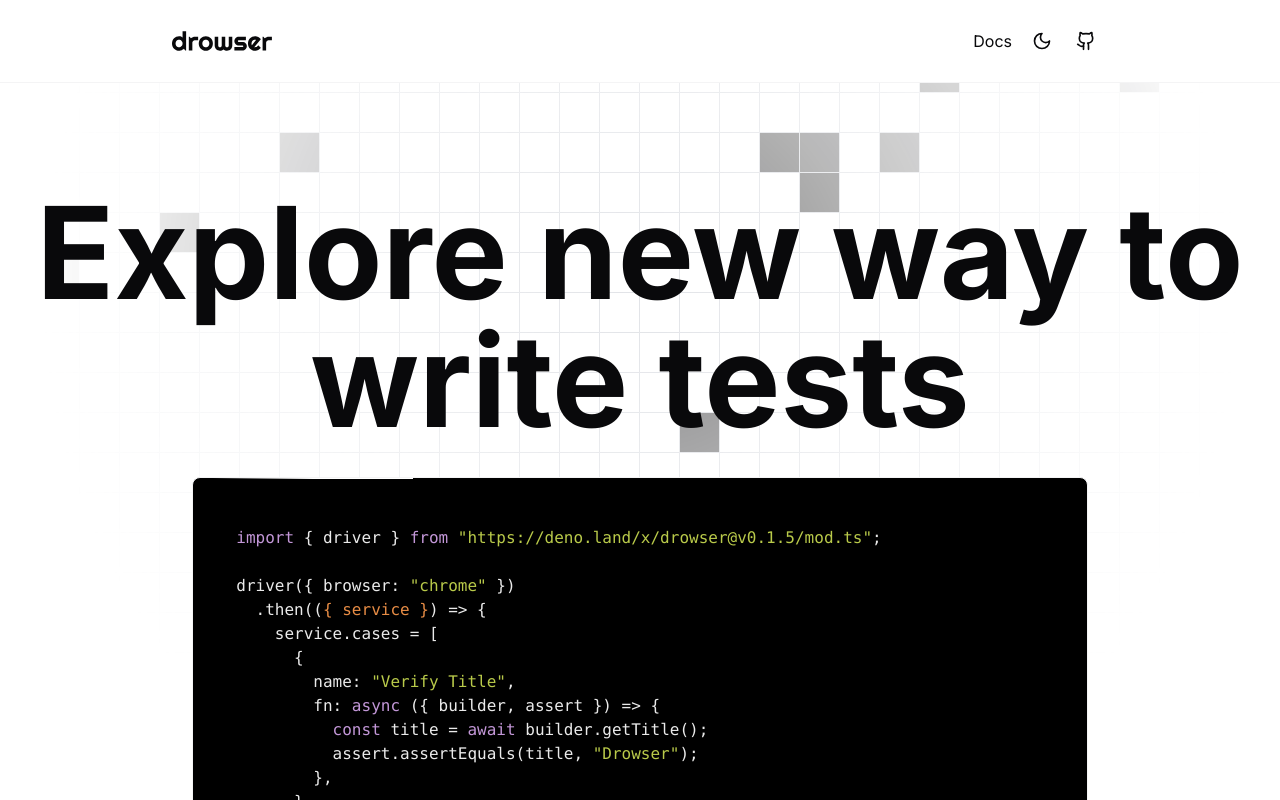
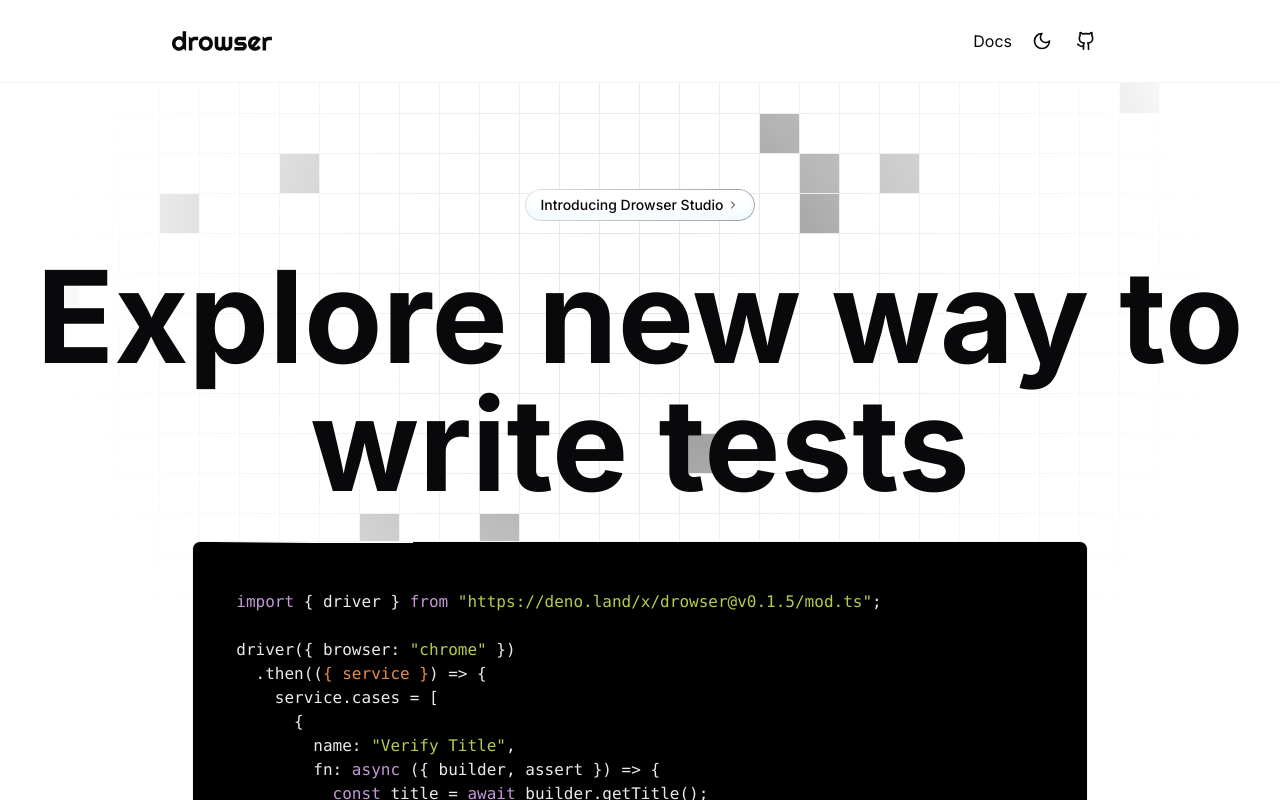
Before and after one commit to kinotio/drowser-site, a Next.js app: page / in a window 1280 px wide. Shown: the top 800 px of the page. Built offline with nearby package versions, Linux system fonts and the light colour scheme.

Commit message:
feat: add badge to introduce drowser studio in hero

```diff
--- a/components/layout/sections/hero.tsx
+++ b/components/layout/sections/hero.tsx
@@ -8,46 +8,52 @@
 import AnimatedGridPattern from '@/components/magicui/animated-grid-pattern'
 import { BorderBeam } from '@/components/magicui/border-beam'
 import BlurFade from '@/components/magicui/blur-fade'
+import AnimatedGradientText from '@/components/magicui/animated-gradient-text'
 
 import { cn } from '@/lib/utils'
 
 export const HeroSection = () => {
   return (
-    <section className="w-full relative">
-      <div className="container relative z-10 grid place-items-center lg:max-w-screen-xl gap-8 mx-auto py-20 md:py-28">
-        <div className="space-y-8">
+    <section className='w-full relative'>
+      <div className='container relative z-10 grid place-items-center lg:max-w-screen-xl gap-8 mx-auto py-20 md:py-28'>
+        <div className='space-y-8'>
           <BlurFade delay={0.1}>
-            <div className="mx-auto text-center text-7xl md:text-9xl font-bold">
+            <AnimatedGradientText className='bg-white dark:bg-slate-950'>
+              <span className='backdrop-blur-3xl'>Introducing Drowser Studio</span>
+              <ChevronRight className='ml-1 size-3 transition-transform duration-300 ease-in-out group-hover:translate-x-0.5' />
+            </AnimatedGradientText>
+          </BlurFade>
+
+          <BlurFade delay={0.1}>
+            <div className='mx-auto text-center text-7xl md:text-9xl font-bold'>
               <h1>Explore new way to write tests</h1>
             </div>
           </BlurFade>
 
-          <div className="space-y-4 md:space-y-0 md:space-x-4">
+          <div className='space-y-4 md:space-y-0 md:space-x-4'>
             <BlurFade delay={0.2}>
               <CodeBlock />
             </BlurFade>
 
             <BlurFade delay={0.3}>
-              <div className="mt-6 gap-2 flex justify-center">
+              <div className='mt-6 gap-2 flex justify-center'>
                 <Button
-                  className="w-5/6 md:w-1/4 font-bold group/arrow"
-                  onClick={() => {
-                    window.open('/docs', '_blank')
-                  }}
+                  className='w-5/6 md:w-1/4 font-bold group/arrow'
+                  onClick={() => window.open('/docs', '_blank')}
                 >
                   Documentation
-                  <ChevronRight className="size-5 ml-2 group-hover/arrow:translate-x-1 transition-transform" />
+                  <ChevronRight className='size-5 ml-2 group-hover/arrow:translate-x-1 transition-transform' />
                 </Button>
                 <Button
-                  className="w-5/6 md:w-1/4 font-bold group/arrow"
-                  variant="outline"
+                  className='w-5/6 md:w-1/4 font-bold group/arrow'
+                  variant='outline'
                   onClick={() => {
                     window.open('https://github.com/kinotio/drowser', '_blank')
                   }}
                 >
-                  <Github className="size-5 mr-2" />
+                  <Github className='size-5 mr-2' />
                   Github
-                  <ChevronRight className="size-5 ml-2 group-hover/arrow:translate-x-1 transition-transform" />
+                  <ChevronRight className='size-5 ml-2 group-hover/arrow:translate-x-1 transition-transform' />
                 </Button>
               </div>
             </BlurFade>
@@ -86,15 +92,11 @@
   `
 
   return (
-    <div className="mx-auto max-w-4xl relative p-4 bg-black rounded-lg mt-4 border border-secondary hidden md:block">
-      <SyntaxHighlighter
-        language="typescript"
-        style={tomorrowNightBright}
-        wrapLongLines
-      >
+    <div className='mx-auto max-w-4xl relative p-4 bg-black rounded-lg mt-4 border border-secondary hidden md:block'>
+      <SyntaxHighlighter language='typescript' style={tomorrowNightBright} wrapLongLines>
         {code}
       </SyntaxHighlighter>
-      <BorderBeam colorFrom="#fff" colorTo="#fff" />
+      <BorderBeam colorFrom='#fff' colorTo='#fff' />
     </div>
   )
 }
--- /dev/null
+++ b/components/magicui/animated-gradient-text.tsx
@@ -0,0 +1,26 @@
+import { ReactNode } from 'react'
+
+import { cn } from '@/lib/utils'
+
+export default function AnimatedGradientText({
+  children,
+  className
+}: {
+  children: ReactNode
+  className?: string
+}) {
+  return (
+    <div
+      className={cn(
+        'group relative mx-auto flex max-w-fit flex-row items-center justify-center rounded-2xl bg-white/40 px-4 py-1.5 text-sm font-medium shadow-[inset_0_-8px_10px_#8fdfff1f] backdrop-blur-sm transition-shadow duration-500 ease-out [--bg-size:300%] hover:shadow-[inset_0_-5px_10px_#8fdfff3f] dark:bg-black/40',
+        className
+      )}
+    >
+      <div
+        className={`absolute inset-0 block h-full w-full animate-gradient bg-gradient-to-r from-[#000]/50 via-[#bbb8b8]/50 to-[#000]/50 dark:from-[#fff]/50 dark:via-[#bbb8b8]/50 dark:to-[#fff]/50 bg-[length:var(--bg-size)_100%] p-[1px] ![mask-composite:subtract] [border-radius:inherit] [mask:linear-gradient(#fff_0_0)_content-box,linear-gradient(#fff_0_0)]`}
+      />
+
+      {children}
+    </div>
+  )
+}
--- a/tailwind.config.ts
+++ b/tailwind.config.ts
@@ -6,19 +6,15 @@
   safelist: ['dark'],
   prefix: '',
 
-  content: [
-    './components/**/*.{ts,tsx}',
-    './app/**/*.{ts,tsx}',
-    './src/**/*.{ts,tsx}',
-  ],
+  content: ['./components/**/*.{ts,tsx}', './app/**/*.{ts,tsx}', './src/**/*.{ts,tsx}'],
 
   theme: {
     container: {
       center: true,
       padding: '1.5rem',
       screens: {
-        '2xl': '1400px',
-      },
+        '2xl': '1400px'
+      }
     },
     extend: {
       colors: {
@@ -29,61 +25,66 @@
         foreground: 'hsl(var(--foreground))',
         primary: {
           DEFAULT: 'hsl(var(--primary))',
-          foreground: 'hsl(var(--primary-foreground))',
+          foreground: 'hsl(var(--primary-foreground))'
         },
         secondary: {
           DEFAULT: 'hsl(var(--secondary))',
-          foreground: 'hsl(var(--secondary-foreground))',
+          foreground: 'hsl(var(--secondary-foreground))'
         },
         destructive: {
           DEFAULT: 'hsl(var(--destructive))',
-          foreground: 'hsl(var(--destructive-foreground))',
+          foreground: 'hsl(var(--destructive-foreground))'
         },
         muted: {
           DEFAULT: 'hsl(var(--muted))',
-          foreground: 'hsl(var(--muted-foreground))',
+          foreground: 'hsl(var(--muted-foreground))'
         },
         accent: {
           DEFAULT: 'hsl(var(--accent))',
-          foreground: 'hsl(var(--accent-foreground))',
+          foreground: 'hsl(var(--accent-foreground))'
         },
         popover: {
           DEFAULT: 'hsl(var(--popover))',
-          foreground: 'hsl(var(--popover-foreground))',
+          foreground: 'hsl(var(--popover-foreground))'
         },
         card: {
           DEFAULT: 'hsl(var(--card))',
-          foreground: 'hsl(var(--card-foreground))',
-        },
+          foreground: 'hsl(var(--card-foreground))'
+        }
       },
       borderRadius: {
         xl: 'calc(var(--radius) + 4px)',
         lg: 'var(--radius)',
         md: 'calc(var(--radius) - 2px)',
-        sm: 'calc(var(--radius) - 4px)',
+        sm: 'calc(var(--radius) - 4px)'
       },
       keyframes: {
         'accordion-down': {
           from: { height: 0 },
-          to: { height: 'var(--radix-accordion-content-height)' },
+          to: { height: 'var(--radix-accordion-content-height)' }
         },
         'accordion-up': {
           from: { height: 'var(--radix-accordion-content-height)' },
-          to: { height: 0 },
+          to: { height: 0 }
         },
         'collapsible-down': {
           from: { height: 0 },
-          to: { height: 'var(--radix-collapsible-content-height)' },
+          to: { height: 'var(--radix-collapsible-content-height)' }
         },
         'collapsible-up': {
           from: { height: 'var(--radix-collapsible-content-height)' },
-          to: { height: 0 },
+          to: { height: 0 }
         },
         'border-beam': {
           '100%': {
-            'offset-distance': '100%',
-          },
+            'offset-distance': '100%'
+          }
         },
+        'gradient': {
+          to: {
+            backgroundPosition: 'var(--bg-size) 0'
+          }
+        }
       },
       animation: {
         'accordion-down': 'accordion-down 0.2s ease-out',
@@ -91,8 +92,9 @@
         'collapsible-down': 'collapsible-down 0.2s ease-in-out',
         'collapsible-up': 'collapsible-up 0.2s ease-in-out',
         'border-beam': 'border-beam calc(var(--duration)*1s) infinite linear',
-      },
-    },
+        'gradient': 'gradient 8s linear infinite'
+      }
+    }
   },
-  plugins: [animate],
+  plugins: [animate]
 }
```
Also changed, not shown: components/magicui/blur-fade.tsx (+6 -6 lines).
